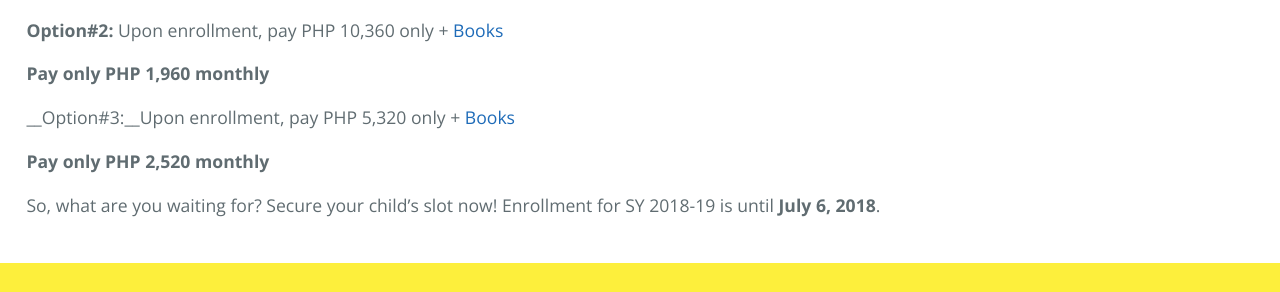
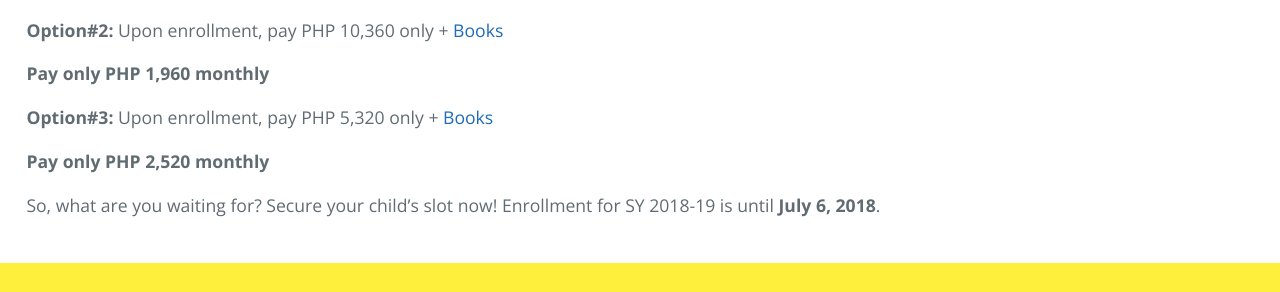
Before and after one commit to cmdcph/cmdcph.github.io, a Jekyll site: the page built from _posts/2018-06-12-payment-options.markdown, in a window 1280 px wide. Shown: the part 400-692 px from the top of the page. Built offline with Jekyll 4.4.1, drawn with Linux system fonts in a browser that asks for light colours; our own code applies the rules of GitHub Pages for plain Markdown files.

```diff
--- a/_posts/2018-06-12-payment-options.markdown
+++ b/_posts/2018-06-12-payment-options.markdown
@@ -12,7 +12,7 @@ __Option#2:__ Upon enrollment, pay PHP 10,360 only + [Books](http://cleverminds.
 
 __Pay only PHP 1,960 monthly__
 
-__Option#3:__Upon enrollment, pay PHP 5,320 only + [Books](http://cleverminds.ph/#fees)
+__Option#3:__ Upon enrollment, pay PHP 5,320 only + [Books](http://cleverminds.ph/#fees)
 
 __Pay only PHP 2,520 monthly__
 
```
